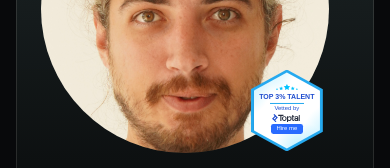
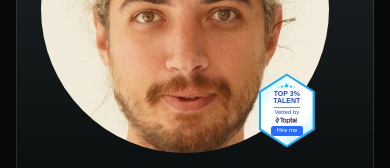
Before and after one commit to Mdivani-Agency/landing-page, a Next.js app: page /about in a window 390 px wide. Shown: the part 676-844 px from the top of the page. Built offline with nearby package versions, Linux system fonts and the light colour scheme; no server answers.

Commit message:
fix(about): keep the Toptal badge a small sticker on mobile
Cap the overlay so the full-width mobile photo cannot enlarge the badge.

Co-authored-by: giorgi <giorgi@mdivani.agency>

```diff
--- a/app/globals.css
+++ b/app/globals.css
@@ -565,9 +565,9 @@ a.toptal-badge {
   bottom: 14.645%;
   z-index: 1;
   box-sizing: border-box;
-  width: 7.2rem;
-  max-width: 7.2rem;
-  width: min(26cqi, 7.2rem);
+  width: 5.6rem;
+  max-width: 5.6rem;
+  width: min(26cqi, 5.6rem);
   transform: translate(50%, 50%);
   color: #204ecf;
   text-decoration: none;
```
